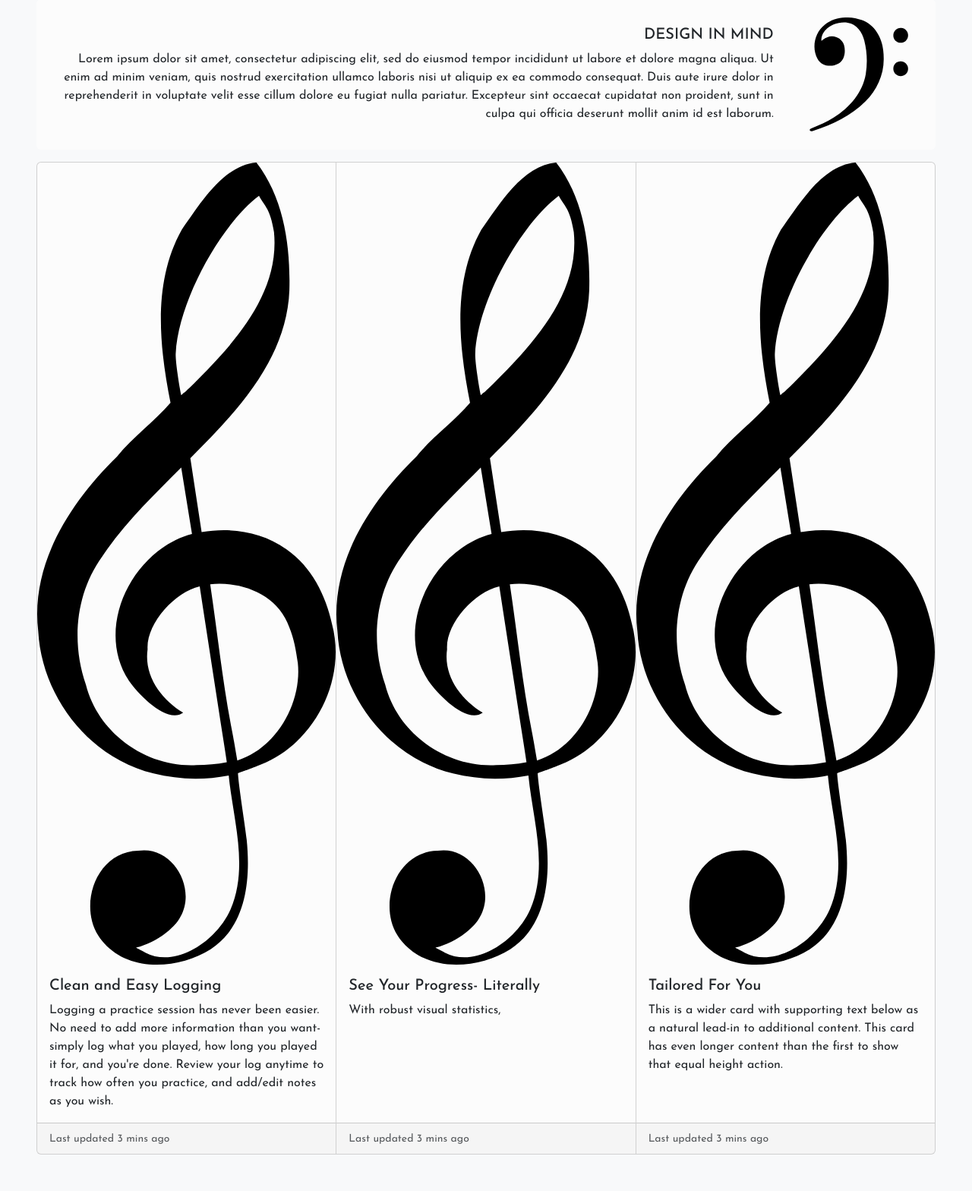
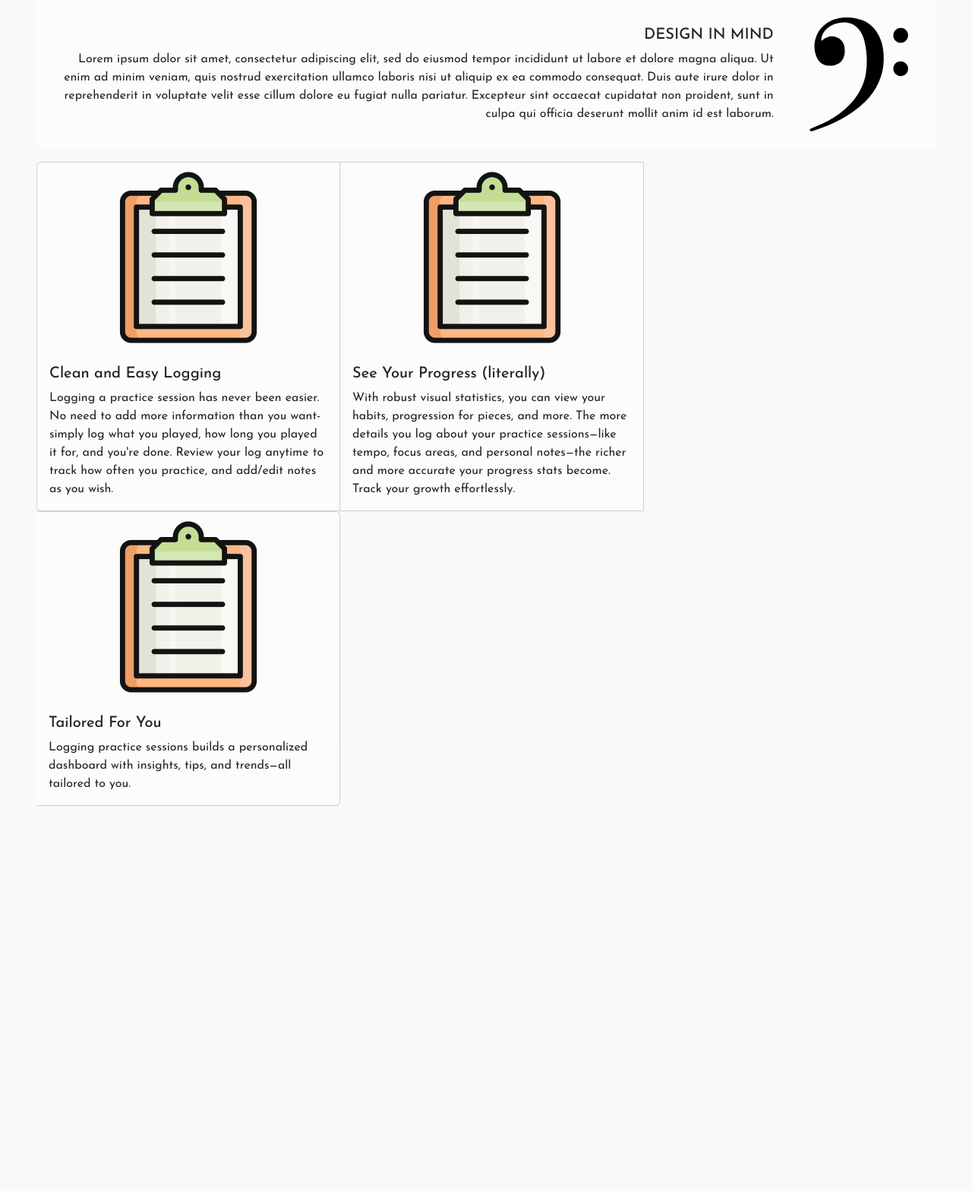
Before and after one commit to jb7007/subwoofer, a Flask app: page / in a window 1280 px wide. Shown: the part 468-2036 px from the top of the page at 76% size. After the commit the page ends 1529 px from the top, so only its background shows below. Run offline with Flask 3, Linux system fonts and the light colour scheme.

Commit message:
adjusted home page cards as well as added a placeholder clipboard image, adjusted the spacing and padding, look into refactoring codebase for separate css class(es)

```diff
--- a/static/style.css
+++ b/static/style.css
@@ -16,6 +16,17 @@ body {
 
   .card.card-hover {
     transition: all 0.15s ease-in-out;
+  }
+
+  .card-group {
+    display: flex;          /* reaffirm flex */
+    flex-wrap: wrap;        /* allow cards to wrap */
+    gap: 0rem;              /* space between cards */
+  }
+
+  .card-group .card {
+    flex: 0 0 25rem;        /* don’t grow/shrink, always 8rem wide */
+    max-width: 100%;       /* responsive safety */
   }
 
   .card-hover:hover {
--- a/templates/index.html
+++ b/templates/index.html
@@ -67,35 +67,37 @@
       </div>
     </div>
   </div>
+  <div class="d-flex justify-content-center fade-in" style="animation-delay: 1.2s;">
     <div class="card-group">
       <div class="card">
-    <img src={{ url_for('static', filename='images/shared/treble_clef.svg')}} class="card-img-top" alt="card-group-image">
+        <img src={{ url_for('static', filename='images/home/clipboard.png.png')}}
+        class="card-img-top mx-auto"
+        style="width:250px;height:250px;"
+        alt="card-group-image">
         <div class="card-body">
           <h5 class="card-title">Clean and Easy Logging</h5>
           <p class="card-text">Logging a practice session has never been easier. No need to add more information than you want- simply log what you played, how long you played it for, and you're done. Review your log anytime to track how often you practice, and add/edit notes as you wish.</p>
         </div>
-    <div class="card-footer">
-      <small class="text-muted">Last updated 3 mins ago</small>
+      </div>
+      <div class="card">
+        <img src={{ url_for('static', filename='images/home/clipboard.png.png')}}
+        class="card-img-top mx-auto"
+        style="width:250px;height:250px;"
+        alt="card-group-image">
+        <div class="card-body">
+          <h5 class="card-title">See Your Progress (literally)</h5>
+          <p class="card-text">With robust visual statistics, you can view your habits, progression for pieces, and more. The more details you log about your practice sessions—like tempo, focus areas, and personal notes—the richer and more accurate your progress stats become. Track your growth effortlessly.</p>
         </div>
       </div>
       <div class="card">
-    <img src={{ url_for('static', filename='images/shared/treble_clef.svg')}} class="card-img-top" alt="card-group-image">
-    <div class="card-body">
-      <h5 class="card-title">See Your Progress- Literally</h5>
-      <p class="card-text">With robust visual statistics, </p>
-    </div>
-    <div class="card-footer">
-      <small class="text-muted">Last updated 3 mins ago</small>
-    </div>
-  </div>
-  <div class="card">
-    <img src={{ url_for('static', filename='images/shared/treble_clef.svg')}} class="card-img-top" alt="card-group-image">
+        <img src={{ url_for('static', filename='images/home/clipboard.png.png')}}
+        class="card-img-top mx-auto"
+        style="width:250px;height:250px;"
+        alt="card-group-image">
         <div class="card-body">
           <h5 class="card-title">Tailored For You</h5>
-      <p class="card-text">This is a wider card with supporting text below as a natural lead-in to additional content. This card has even longer content than the first to show that equal height action.</p>
+          <p class="card-text">Logging practice sessions builds a personalized dashboard with insights, tips, and trends—all tailored to you.</p>
         </div>
-    <div class="card-footer">
-      <small class="text-muted">Last updated 3 mins ago</small>
       </div>
     </div>
   </div>
```
Also changed, not shown: static/images/home/clipboard.png.png (added). Lines whose indentation alone changed are shown as unchanged.
